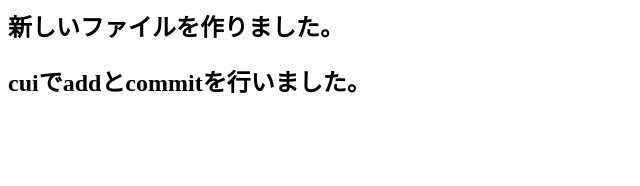
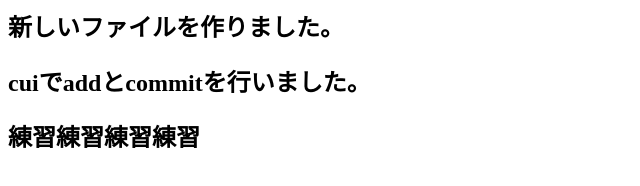
Before and after one commit to Hiro1120/vscode_test, a plain HTML site: page index.html in a window 1280 px wide. Shown: the whole page, without its empty margins (0-640 px from the left). Drawn offline with Linux system fonts and the light colour scheme.

Commit message:
3回目の練習です。

```diff
--- a/index.html
+++ b/index.html
@@ -1,2 +1,3 @@
 <h2>新しいファイルを作りました。</h2>
 <h2>cuiでaddとcommitを行いました。</h2>
+<h2>練習練習練習練習</h2>
```
